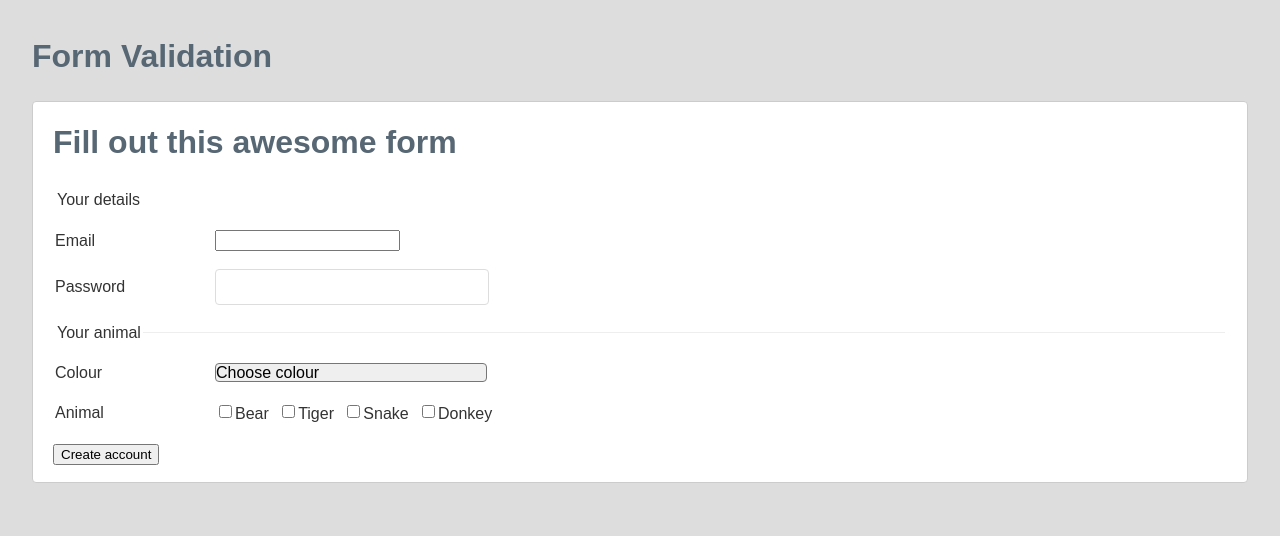
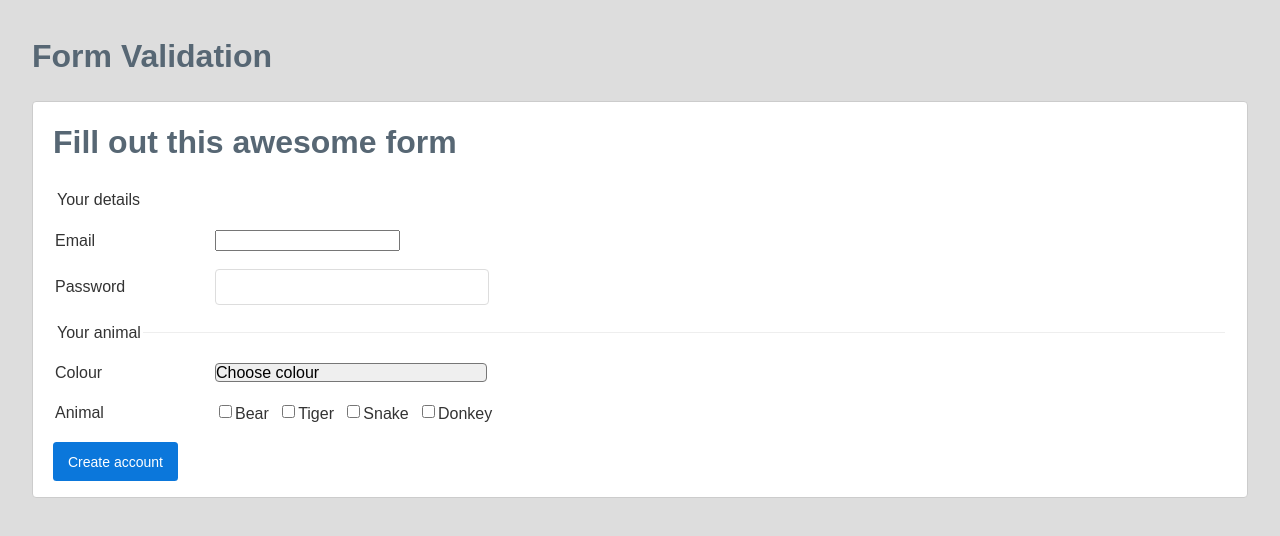
Before and after one commit to ShaunAdel/form-validation, a React (Create React App) app: page / in a window 1280 px wide. Shown: the top 536 px of the page. Built offline with nearby package versions, Linux system fonts and the light colour scheme.

Commit message:
fix style

```diff
--- a/src/components/formValidation/FormValidation.css
+++ b/src/components/formValidation/FormValidation.css
@@ -3,6 +3,7 @@ form {
     padding: 1em 1.25em;
     border: solid 1px #ccc;
     border-radius: 0.25em;
+    /* width: 50%; */
 }
 
 label {
@@ -13,13 +14,13 @@ label {
             unless you want tiny •••• bullets :)
         */
 input[type='text'],
-input[type='submit'] {
+button[type='submit'] {
     font-family: sans-serif;
 }
 
 input[type='text'],
 input[type='password'],
-input[type='submit'],
+button[type='submit'],
 select {
     font-size: 1em;
     border-radius: 0.25em;
@@ -34,7 +35,7 @@ input[type='password'] {
     width: 16em;
 }
 
-input[type='submit'] {
+button[type='submit'] {
     border: solid 1px transparent;
     background: #0b77db;
     color: #fff;
@@ -43,23 +44,23 @@ input[type='submit'] {
     cursor: pointer;
 }
 
-input[type='submit']:hover {
+button[type='submit']:hover {
     background: #3c9aa7;
 }
 
-input[type='submit']:focus {
+button[type='submit']:focus {
     background: #3d6eac;
 }
 
 input[type='text']:focus,
 input[type='password']:focus,
-input[type='submit']:focus {
+button[type='submit']:focus {
     outline: none;
     border-color: #0b77db;
     box-shadow: 0 0 6px rgba(48, 140, 255, 0.25);
 }
 
-input[type='submit']:active {
+button[type='submit']:active {
     background: #333;
     border-color: #333;
 }
```
Also changed, not shown: src/App.css (+10 -10 lines).
